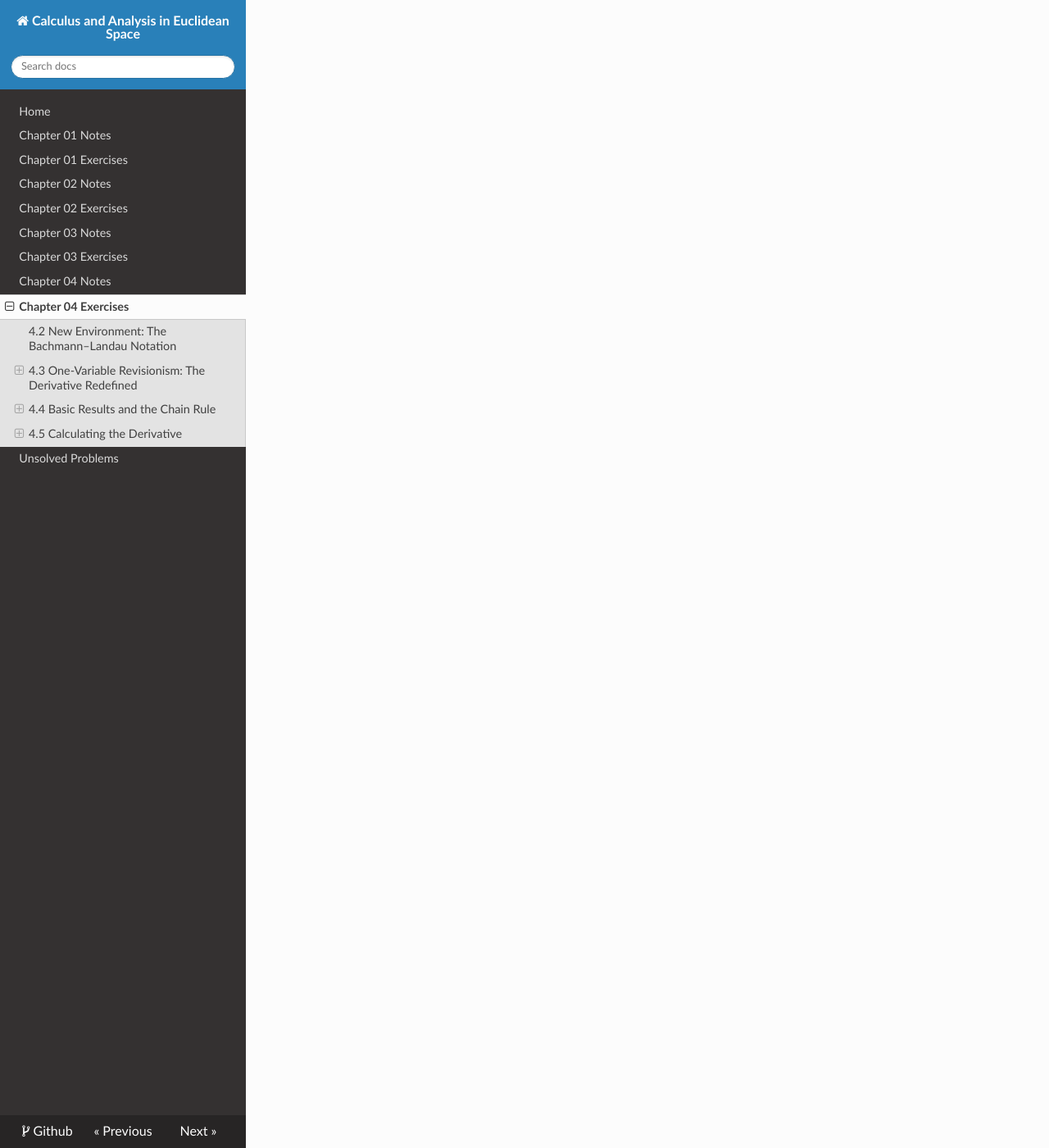
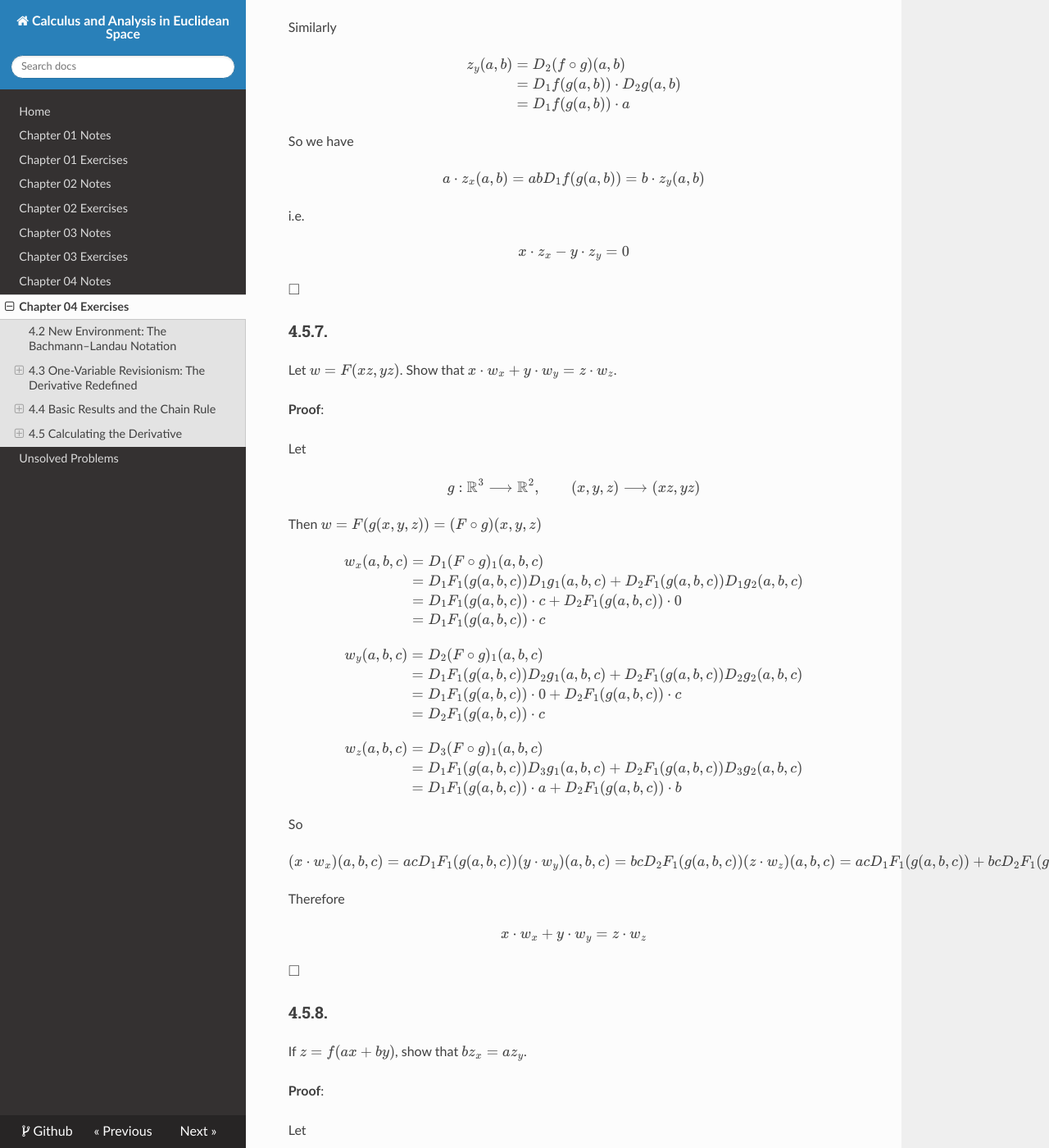
Before and after one commit to eroicaleo/shurman-calculus-euclidean-space, an MkDocs documentation site: the page built from docs/ch04ex.md, in a window 1280 px wide and 1400 px high, scrolled down 18150 px. Shown: the whole window at 82% size. Built offline with MkDocs 1.6.1, drawn with Linux system fonts in a browser that asks for light colours; nearby versions of some CDN libraries; formulas are drawn with MathJax 3; some of the changed text lies outside the part shown.

Commit message:
updates ch04ex

```diff
--- a/docs/ch04ex.md
+++ b/docs/ch04ex.md
@@ -875,3 +875,338 @@
 So $f'(x)$ is not continuous at $0$.
 
 $\square$
+
+### 4.5.4.
+
+Discuss the derivatives of the following mappings at the following
+points.
+
+(a)
+$f(x,y) = \frac{x^2 - y}{y+1}$
+on
+$\{(x,y) \in R^2 : y  \neq −1\}$ at generic $(a,b)$ with $b \neq −1$.
+
+**Proof**:
+
+$$
+\begin{align*}
+D_{1}f_{}(a,b)
+&= \frac{2a}{b+1}
+\end{align*}
+$$
+
+$$
+\begin{align*}
+D_{2}f_{}(a, b)
+&= \frac{-1}{b+1} - \frac{a^2-b}{(b+1)^2} \\
+&= -\frac{a^2+1}{(b+1)^2}
+\end{align*}
+$$
+
+So
+
+$$
+Df(a,b) =
+\left[ \frac{2a}{b+1}, -\frac{1+a^2}{(b+1)^2} \right]
+$$
+
+$\square$
+
+(b) $f(x,y) = \frac{xy^2}{y-1}$
+on $\{(x,y) ∈ \mathbb{R}^2 : y \neq 1\}$ at generic $(a,b)$ with $b \neq 1$.
+
+**Proof**:
+
+$$
+\begin{align*}
+D_{1}f_{}(a,b)
+&= \frac{b^2}{b-1}
+\end{align*}
+$$
+
+$$
+\begin{align*}
+D_{2}f_{}(a,b)
+&= \frac{2ab}{b-1} - \frac{ab^2}{(b-1)^2} \\
+&= \frac{ab^2-2ab}{(b-1)^2}
+\end{align*}
+$$
+
+So
+
+$$
+Df(a,b) =
+\left[
+\frac{b^2}{b-1}, \frac{ab^2-2ab}{(b-1)^2}
+\right]
+$$
+
+$\square$
+
+(c)
+
+$$
+f(x,y)=
+\begin{cases}
+    \frac{xy}{\sqrt[]{x^2+y^2}} &\text{if } (x,y) \neq (0,0)\\
+    0 &\text{if } (x,y) = (0,0)\\
+\end{cases}
+$$
+
+at generic $(a,b) \neq (0,0)$ and at $(0,0)$.
+
+**Proof**:
+
+First consider $(a,b) \neq (0,0)$.
+
+$$
+\begin{align*}
+D_{1}f_{}(a,b)
+&= \frac{b}{\sqrt[]{a^2+b^2}} -
+\frac{2a^2b}{2(a^2+b^2)^{3/2}} \\
+&=
+\frac{2b(a^2+b^2)-2a^2b}{2(a^2+b^2)^{3/2}} \\
+&=
+\frac{b^3}{(a^2+b^2)^{3/2}}
+\end{align*}
+$$
+
+Similarly,
+
+$$
+\begin{align*}
+D_{2}f_{}(a,b)
+&= \frac{a^3}{(a^2+b^2)^{3/2}}
+\end{align*}
+$$
+
+So
+
+$$
+Df(a,b)=
+\left[
+\frac{b^3}{(a^2+b^2)^{3/2}},
+\frac{a^3}{(a^2+b^2)^{3/2}}
+\right]
+$$
+
+Then note $D_1f(a,b)$ is not continuous at $(0,0)$.
+If we approach $(0,0)$ with $a = b$, then we get
+
+$$
+\lim \limits_{(a,b) \to (0,0)} D_1f(a,b)
+= \frac{1}{2\sqrt[]{2}}
+$$
+
+But if we approach $(0,0)$ with $a = 2b$, then we get
+
+$$
+\lim \limits_{(a,b) \to (0,0)} D_1f(a,b)
+= \frac{1}{5\sqrt[]{5}}
+$$
+
+Similarly, $D_2f(a,b)$ is not continuous at $(0,0)$.
+
+Now, assume $f$ is differentiable at $(0,0)$ and $Df(0,0) = [c,d]$, and we approach approach $(0,0)$ with $a = b = h$
+
+$$
+\begin{align*}
+f(h,h) - f(0,0) - Df(0,0)(h,h) = \frac{1}{\sqrt[]{2}}|h| - (c+d)h = o(|h|)
+\end{align*}
+$$
+
+So if $h > 0$, then $c+d = \frac{1}{\sqrt[]{2}}$ and if $h < 0$, then $c+d = -\frac{1}{\sqrt[]{2}}$.
+This is not possible.
+
+So $f$ does not have derivative at $(0,0)$.
+
+$\square$
+
+### 4.5.5.
+
+For what diﬀerentiable mappings $f : A \longrightarrow \mathbb{R}^m$ is
+$f'(a)$ a diagonal
+matrix for all $a ∈ A$?
+(A diagonal matrix is a matrix whose $(i,j)$th entries for
+all $i \neq j$ are $0$.)
+
+**Solution**:
+
+It means
+
+$$
+D_{j}f_{i}(a) =
+\begin{cases}
+    0 &\text{if } i \neq j \\
+    f_i'(a_i) &\text{if } i = j \\
+\end{cases}
+$$
+
+So the format is like
+
+$$
+f(a) = (f_1(a_1), \cdots, f_n(a_n))
+$$
+
+Basically, $f_i$ is only one-variable function and is only determined
+by $a_i$.
+
+$\square$
+
+### 4.5.6.
+
+Show that if $z = f(xy)$ then $x$, $y$, and z satisfy the diﬀerential equation
+$x \cdot z_x−y \cdot z_y = 0$.
+
+**Solution**:
+
+Let
+
+$$
+g : \mathbb{R}^2 \longrightarrow \mathbb{R},
+\qquad
+(x,y) \longrightarrow xy
+$$
+
+So $z = f (g(x,y)) = (f \circ g)(x,y)$
+
+$$
+\begin{align*}
+z_x(a,b)
+&=
+D_1(f \circ g)(a,b) \\
+&= D_1 f(g(a,b)) \cdot D_1g(a,b) \\
+&= D_1 f(g(a,b)) \cdot b
+\end{align*}
+$$
+
+Similarly
+
+$$
+\begin{align*}
+z_y(a,b)
+&=
+D_2(f \circ g)(a,b) \\
+&= D_1 f(g(a,b)) \cdot D_2g(a,b) \\
+&= D_1 f(g(a,b)) \cdot a
+\end{align*}
+$$
+
+So we have
+
+$$
+a \cdot z_x(a,b) = ab D_1 f(g(a,b)) = b \cdot z_y(a,b)
+$$
+
+i.e.
+
+$$
+x \cdot z_x−y \cdot z_y = 0
+$$
+
+$\square$
+
+### 4.5.7.
+
+Let $w = F(xz,yz)$. Show that $x \cdot w_x +y \cdot w_y = z \cdot w_z$.
+
+**Proof**:
+
+Let
+
+$$
+g : \mathbb{R}^3 \longrightarrow \mathbb{R}^2,
+\qquad
+(x,y,z) \longrightarrow (xz, yz)
+$$
+
+Then $w = F(g(x,y,z)) = (F \circ g)(x,y,z)$
+
+$$
+\begin{align*}
+w_x(a,b,c) &= D_{1}(F \circ g)_{1}(a,b,c) \\
+&= D_{1}F_{1}(g(a,b,c))D_{1}g_{1}(a,b,c)+
+D_{2}F_{1}(g(a,b,c))D_{1}g_{2}(a,b,c) \\
+&= D_{1}F_{1}(g(a,b,c)) \cdot c + D_{2}F_{1}(g(a,b,c)) \cdot 0 \\
+&= D_{1}F_{1}(g(a,b,c)) \cdot c
+\end{align*}
+$$
+
+$$
+\begin{align*}
+w_y(a,b,c) &= D_{2}(F \circ g)_{1}(a,b,c) \\
+&= D_{1}F_{1}(g(a,b,c))D_{2}g_{1}(a,b,c)+
+D_{2}F_{1}(g(a,b,c))D_{2}g_{2}(a,b,c) \\
+&= D_{1}F_{1}(g(a,b,c)) \cdot 0 + D_{2}F_{1}(g(a,b,c)) \cdot c \\
+&= D_{2}F_{1}(g(a,b,c)) \cdot c
+\end{align*}
+$$
+
+$$
+\begin{align*}
+w_z(a,b,c) &= D_{3}(F \circ g)_{1}(a,b,c) \\
+&= D_{1}F_{1}(g(a,b,c))D_{3}g_{1}(a,b,c)+
+D_{2}F_{1}(g(a,b,c))D_{3}g_{2}(a,b,c) \\
+&= D_{1}F_{1}(g(a,b,c)) \cdot a + D_{2}F_{1}(g(a,b,c)) \cdot b \\
+\end{align*}
+$$
+
+So
+
+$$
+(x \cdot w_x)(a,b,c) = ac D_{1}F_{1}(g(a,b,c)) \\
+(y \cdot w_y)(a,b,c) = bc D_{2}F_{1}(g(a,b,c)) \\
+(z \cdot w_z)(a,b,c) = ac D_{1}F_{1}(g(a,b,c)) + bc D_{2}F_{1}(g(a,b,c))
+$$
+
+Therefore
+
+$$
+x \cdot w_x +y \cdot w_y = z \cdot w_z
+$$
+
+$\square$
+
+### 4.5.8.
+
+If $z = f(ax+by)$, show that $bz_x = az_y$.
+
+**Proof**:
+
+Let
+
+$$
+g : \mathbb{R}^2 \longrightarrow \mathbb{R}^1,
+\qquad
+(x,y) \longrightarrow ax+by
+$$
+
+So $z = f(g(x,y)) = (f \circ g)(x,y)$.
+
+$$
+\begin{align*}
+z_x(c,d)
+&= D_{1}(f \circ g)_{1}(c,d) \\
+&= D_{1}f_{1}(g(c,d))D_{1}g_{1}(c,d) \\
+&= D_{1}f_{1}(g(c,d)) \cdot a
+\end{align*}
+$$
+
+$$
+\begin{align*}
+z_y(c,d)
+&= D_{2}(f \circ g)_{1}(c,d) \\
+&= D_{1}f_{1}(g(c,d))D_{2}g_{1}(c,d) \\
+&= D_{1}f_{1}(g(c,d)) \cdot b
+\end{align*}
+$$
+
+So we have
+
+$$
+b z_x(c,d) = abD_{1}f_{1}(g(c,d)) = a z_y(c,d)
+$$
+
+So we have $bz_x = az_y$.
+
+$\square$
```
